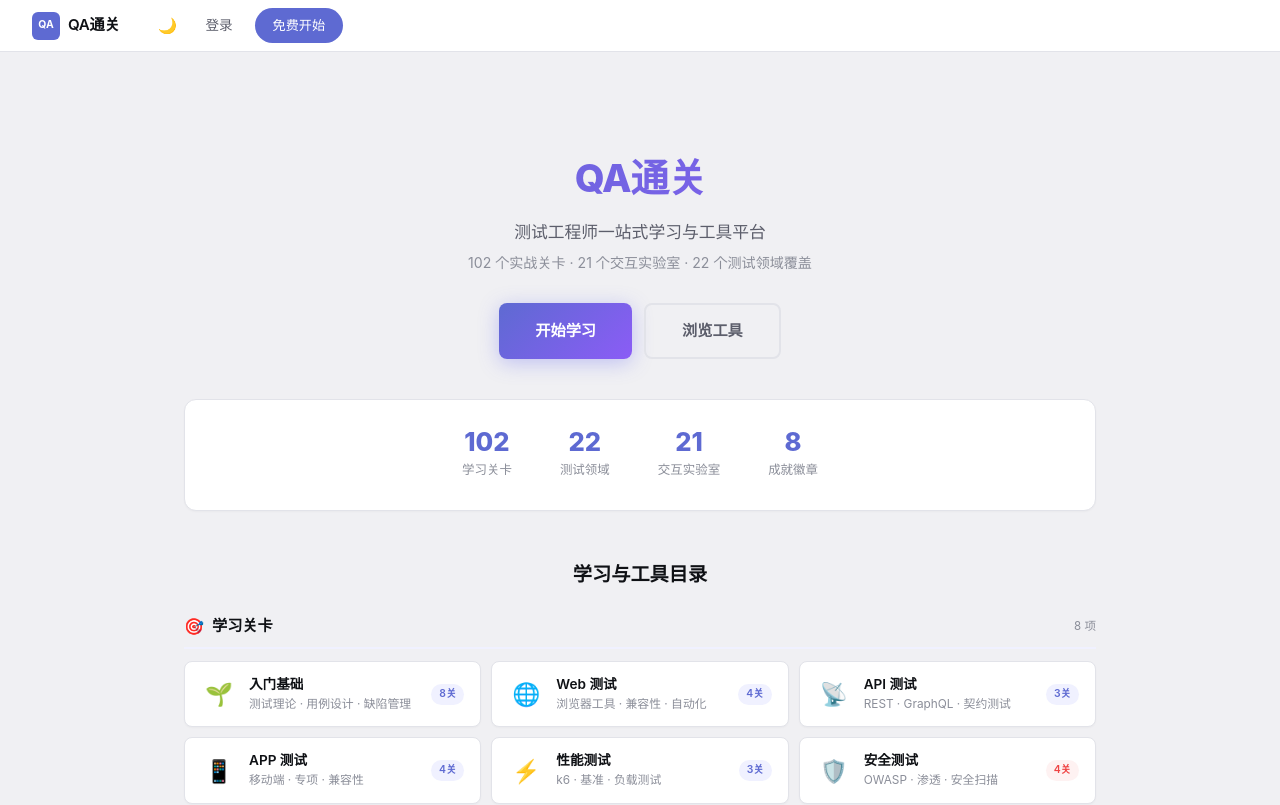
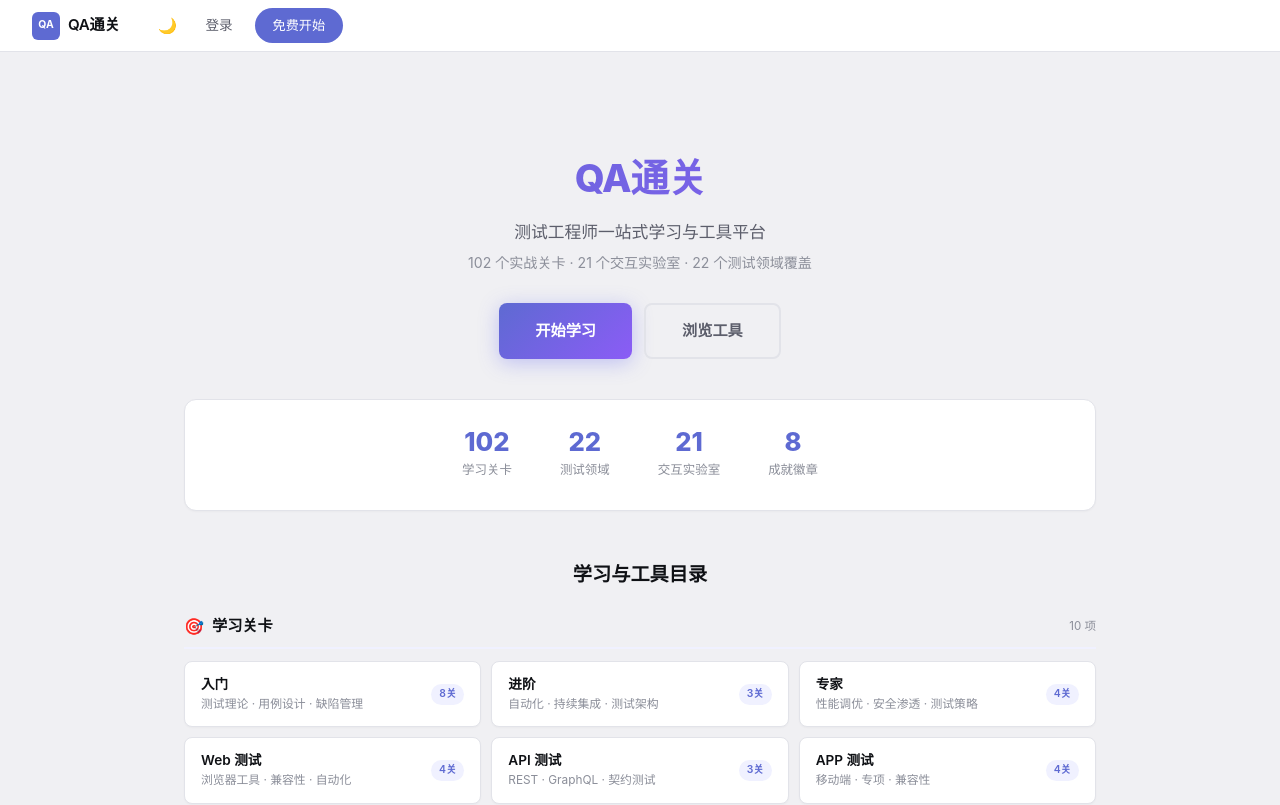
Before and after one commit to Wool-xing/qa-tools-hub, a Vue app in the folder v2-Pro版/frontend/: page / in a window 1280 px wide. Shown: the top 805 px of the page. Built offline with nearby package versions, Linux system fonts and the light colour scheme; the HTML template or start-up script is replaced by a standard one.

Commit message:
feat: restructure sidebar — 能力进阶 + 专项领域
Ability progression: 入门(8) / 进阶(3) / 专家(4)
Domain specialties: Web / API / APP / 性能 / 安全 / 网络 / 运维
WelcomeView synced with same structure and stage links

```diff
--- a/v2-Pro版/frontend/src/components/Sidebar.vue
+++ b/v2-Pro版/frontend/src/components/Sidebar.vue
@@ -59,6 +59,7 @@ const open = ref(window.innerWidth > 768)
 const openSections = reactive({
   main: true,
   levels: true,
+  domains: false,
   labs: false,
   practice: false,
 })
@@ -77,9 +78,17 @@ const sections = [
   },
   {
     key: 'levels',
-    label: '学习领域',
+    label: '能力进阶',
     items: [
-      { to: '/levels?stage=beginner', label: '入门基础', match: false, badge: '8关' },
+      { to: '/levels?stage=beginner', label: '入门', match: false, badge: '8关' },
+      { to: '/levels?stage=intermediate', label: '进阶', match: false, badge: '3关' },
+      { to: '/levels?stage=advanced', label: '专家', match: false, badge: '4关' },
+    ],
+  },
+  {
+    key: 'domains',
+    label: '专项领域',
+    items: [
       { to: '/levels?stage=web', label: 'Web测试', match: false, badge: '4关' },
       { to: '/levels?stage=api', label: 'API测试', match: false, badge: '3关' },
       { to: '/levels?stage=mobile', label: 'APP测试', match: false, badge: '4关' },
--- a/v2-Pro版/frontend/src/views/WelcomeView.vue
+++ b/v2-Pro版/frontend/src/views/WelcomeView.vue
@@ -36,7 +36,7 @@
             :to="auth.isLoggedIn ? item.to : '/login'"
             class="tool-card"
           >
-            <span class="tool-icon">{{ item.icon }}</span>
+            <span v-if="item.icon" class="tool-icon">{{ item.icon }}</span>
             <div class="tool-info">
               <span class="tool-name">{{ item.name }}</span>
               <span class="tool-desc">{{ item.desc }}</span>
@@ -73,14 +73,16 @@ const categories = [
     icon: '🎯',
     name: '学习关卡',
     items: [
-      { icon: '🌱', name: '入门基础', desc: '测试理论 · 用例设计 · 缺陷管理', to: '/levels', tag: '8关', tagColor: 'primary' },
-      { icon: '🌐', name: 'Web 测试', desc: '浏览器工具 · 兼容性 · 自动化', to: '/levels', tag: '4关', tagColor: 'primary' },
-      { icon: '📡', name: 'API 测试', desc: 'REST · GraphQL · 契约测试', to: '/levels', tag: '3关', tagColor: 'primary' },
-      { icon: '📱', name: 'APP 测试', desc: '移动端 · 专项 · 兼容性', to: '/levels', tag: '4关', tagColor: 'primary' },
-      { icon: '⚡', name: '性能测试', desc: 'k6 · 基准 · 负载测试', to: '/levels', tag: '3关', tagColor: 'primary' },
-      { icon: '🛡️', name: '安全测试', desc: 'OWASP · 渗透 · 安全扫描', to: '/levels', tag: '4关', tagColor: 'danger' },
-      { icon: '📶', name: '网络 & 抓包', desc: 'TCP/IP · HTTP · 代理工具', to: '/levels', tag: '3关', tagColor: 'primary' },
-      { icon: '🔄', name: 'CI/CD', desc: '流水线 · 自动化集成', to: '/levels', tag: '2关', tagColor: 'primary' },
+      { name: '入门', desc: '测试理论 · 用例设计 · 缺陷管理', to: '/levels?stage=beginner', tag: '8关', tagColor: 'primary' },
+      { name: '进阶', desc: '自动化 · 持续集成 · 测试架构', to: '/levels?stage=intermediate', tag: '3关', tagColor: 'primary' },
+      { name: '专家', desc: '性能调优 · 安全渗透 · 测试策略', to: '/levels?stage=advanced', tag: '4关', tagColor: 'primary' },
+      { name: 'Web 测试', desc: '浏览器工具 · 兼容性 · 自动化', to: '/levels?stage=web', tag: '4关', tagColor: 'primary' },
+      { name: 'API 测试', desc: 'REST · GraphQL · 契约测试', to: '/levels?stage=api', tag: '3关', tagColor: 'primary' },
+      { name: 'APP 测试', desc: '移动端 · 专项 · 兼容性', to: '/levels?stage=mobile', tag: '4关', tagColor: 'primary' },
+      { name: '性能测试', desc: 'k6 · 基准 · 负载测试', to: '/levels?stage=performance', tag: '3关', tagColor: 'primary' },
+      { name: '安全测试', desc: 'OWASP · 渗透 · 安全扫描', to: '/levels?stage=security', tag: '4关', tagColor: 'danger' },
+      { name: '网络 & 抓包', desc: 'TCP/IP · HTTP · 代理工具', to: '/levels?stage=network', tag: '3关', tagColor: 'primary' },
+      { name: 'CI/CD', desc: '流水线 · 自动化集成', to: '/levels?stage=cicd', tag: '2关', tagColor: 'primary' },
     ],
   },
   {
```
Also changed, not shown: 1 other file (tests, documents, lock files or other folders).
